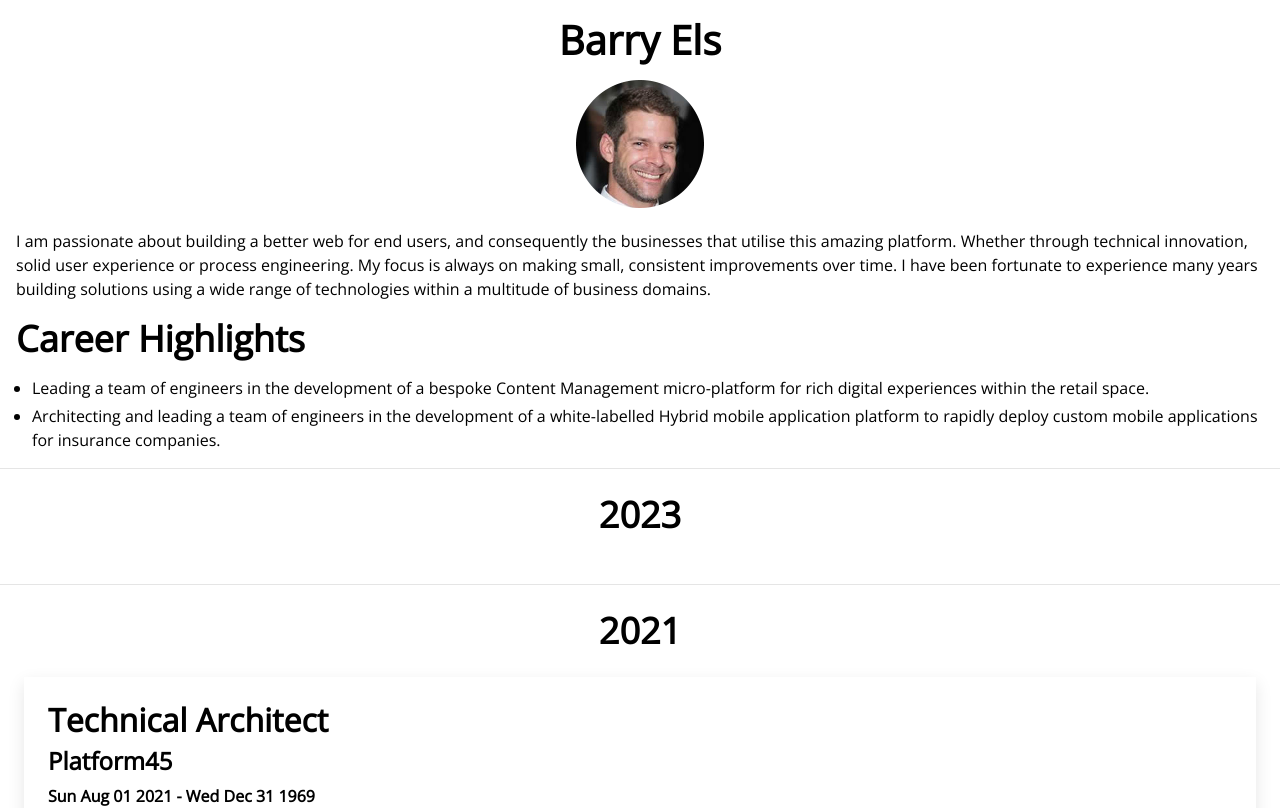
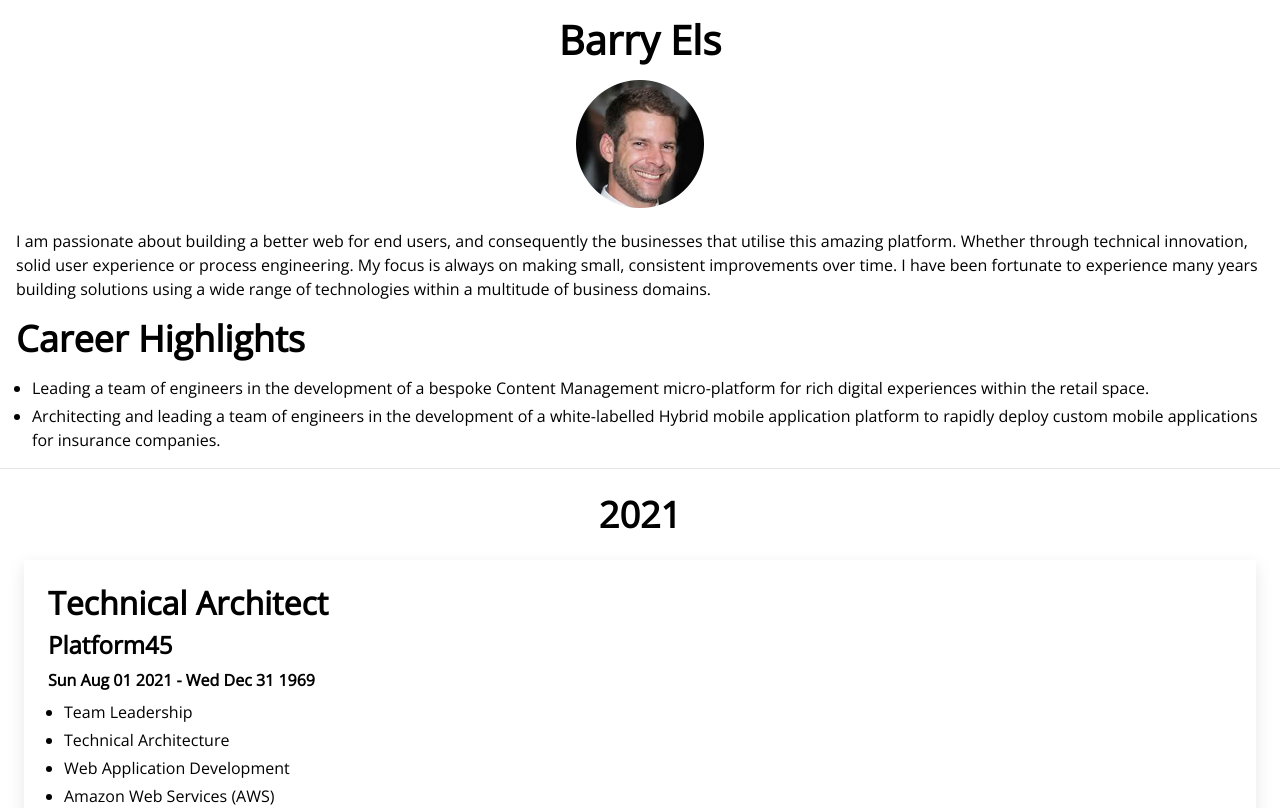
Before and after one commit to barryels/barryels.github.io, a Next.js app: page / in a window 1280 px wide. Shown: the top 808 px of the page. Built offline with nearby package versions, Linux system fonts and the light colour scheme.

Commit message:
hide empty years

```diff
--- a/components/EventLogTimeline/index.tsx
+++ b/components/EventLogTimeline/index.tsx
@@ -11,7 +11,11 @@ type Props = {
   isReverseChrononogicalOrder?: boolean;
 };
 
-function mapSupportedEventLogEntryToComponent(eventLogEntry: EventLogEntry) {
+type EventLogEntryComponent = JSX.Element | null;
+
+function mapSupportedEventLogEntryToComponent(
+  eventLogEntry: EventLogEntry
+): EventLogEntryComponent {
   switch (eventLogEntry.type) {
     case "ROLE_AT_COMPANY_UPDATED":
       return (
@@ -43,17 +47,23 @@ export default function EventLogTimeline({
   return (
     <div className={styles.root}>
       {eventLogEntriesGroupedByYear.map((item: EventLogEntriesPerYear) => {
-        return (
+        const eventLogEntryComponentList: EventLogEntryComponent[] = item.events
+          .map((eventLogEntry: EventLogEntry) => {
+            return mapSupportedEventLogEntryToComponent(eventLogEntry);
+          })
+          .filter((eventLogEntryComponent: EventLogEntryComponent) => {
+            return eventLogEntryComponent !== null;
+          });
+
+        return eventLogEntryComponentList.length > 0 ? (
           <section
             key={item.year}
             className={`${styles.yearGroup} ${utilityStyles.spaceVerticallyLarge}`}
           >
             <h2 className={styles.yearGroupTitle}>{item.year}</h2>
-            {item.events.map((eventLogEntry: EventLogEntry) => {
-              return mapSupportedEventLogEntryToComponent(eventLogEntry);
-            })}
+            {eventLogEntryComponentList}
           </section>
-        );
+        ) : null;
       })}
     </div>
   );
```
